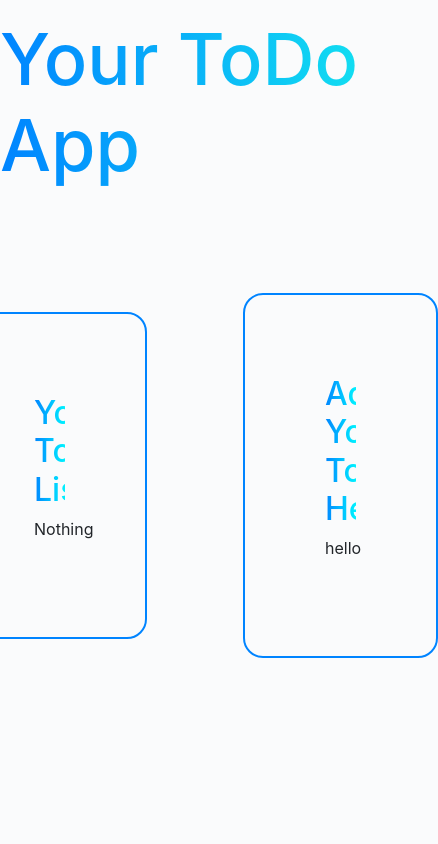
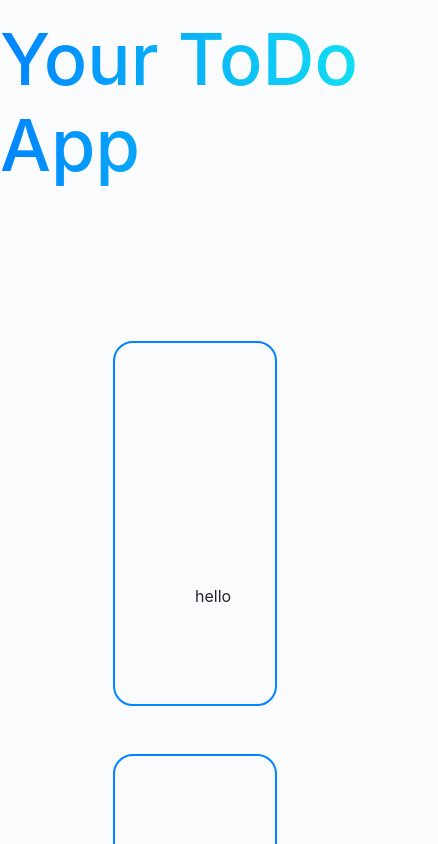
Before and after one commit to Rishabhraghwendra18/ToDo-App, a React (Create React App) app in the folder todo/: page / in a window 390 px wide. Shown: the top 844 px of the page, 438 px wide, since content can reach past the window. Built offline with nearby package versions, Linux system fonts and the light colour scheme.

Commit message:
styling donegit add *

```diff
--- a/todo/public/index.html
+++ b/todo/public/index.html
@@ -9,6 +9,10 @@
       name="description"
       content="Web site created using create-react-app"
     />
+    <meta content="width=device-width, initial-scale=1" name="viewport" />
+    <meta content=
+    "width=device-width, height=device-height, initial-scale=1"
+          name="viewport">
     <!--
       manifest.json provides metadata used when your web app is installed on a
       user's mobile device or desktop. See https://developers.google.com/web/fundamentals/web-app-manifest/
--- a/todo/src/App.js
+++ b/todo/src/App.js
@@ -3,7 +3,7 @@ function App() {
   return (
     <div className="App d-flex flex-column">
       <h1 className="mt-3">Your ToDo App</h1>
-      <div className="container-fluid mx-0 px-0 ">
+      <div className="container-fluid mx-0 px-0">
         <div className="Todo__Res mx-5">
           <h2>Your ToDo List</h2>
           <ul className="Todo__List">
--- a/todo/src/styles/App.css
+++ b/todo/src/styles/App.css
@@ -35,6 +35,8 @@
   -webkit-box-align: center;
       -ms-flex-align: center;
           align-items: center;
+  -ms-flex-wrap: wrap-reverse;
+      flex-wrap: wrap-reverse;
 }
 
 h2 {
@@ -48,25 +50,18 @@ h2 {
 .Todo__Res {
   border: 2px solid #0084ff;
   padding: 5rem;
-  width: 50%;
+  width: 35%;
   border-radius: 20px;
+  margin-top: 3rem;
 }
 
 .Todo__Add {
+  margin-top: 3rem;
   border: 2px solid  #0084ff;
   padding: 5rem;
   -webkit-box-sizing: border-box;
           box-sizing: border-box;
-  width: 50%;
+  width: 35%;
   border-radius: 20px;
 }
-
-@media screen and (max-width: 984px) {
-  .container-fluid {
-    -webkit-box-orient: vertical;
-    -webkit-box-direction: normal;
-        -ms-flex-direction: column;
-            flex-direction: column;
-  }
-}
 /*# sourceMappingURL=App.css.map */
--- a/todo/src/styles/App.scss
+++ b/todo/src/styles/App.scss
@@ -1,3 +1,6 @@
+$width:35%;
+$padding:5rem;
+$marginTop:3rem;
 .Todo__List{
     list-style: none;
 }
@@ -17,6 +20,7 @@
         flex-direction: row;
         justify-content: center;
         align-items: center;
+        flex-wrap:wrap-reverse;
     }
 }
 h2{
@@ -27,19 +31,16 @@ h2{
 }
 .Todo__Res{
     border: 2px solid #0084ff;
-    padding: 5rem;
-    width: 50%;
+    padding: $padding;
+    width: $width;
+    border-radius: 20px;
+    margin-top: $marginTop;
+}
+.Todo__Add{
+    margin-top: $marginTop;
+    border: 2px solid  #0084ff;
+    padding: $padding;
+    box-sizing: border-box;
+    width: $width;
     border-radius: 20px;
 }
-.Todo__Add{
-    border: 2px solid  #0084ff;
-    padding: 5rem;
-    box-sizing: border-box;
-    width: 50%;
-    border-radius: 20px;
-}
-@media screen and (max-width:984px){
-    .container-fluid{
-        flex-direction: column;
-    }
-}
```
Also changed, not shown: 1 other file (tests, documents, lock files or other folders).
